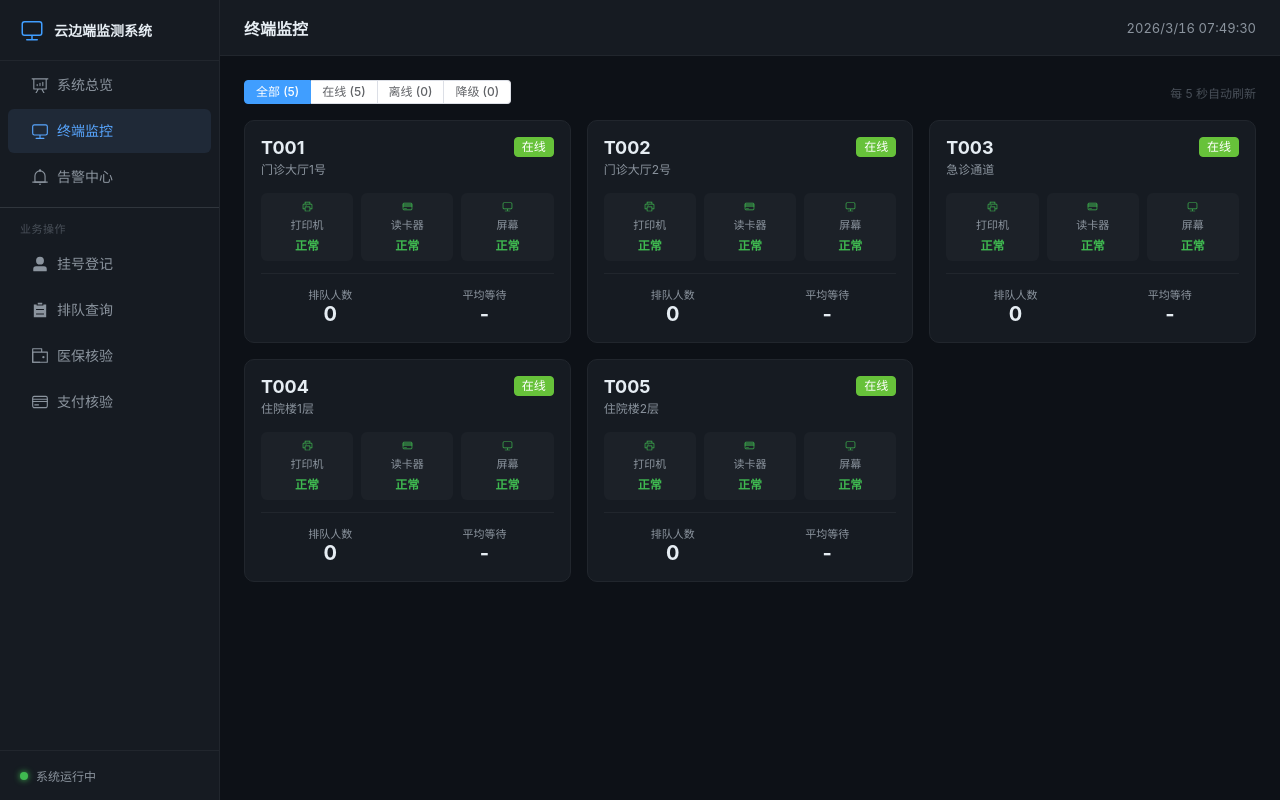
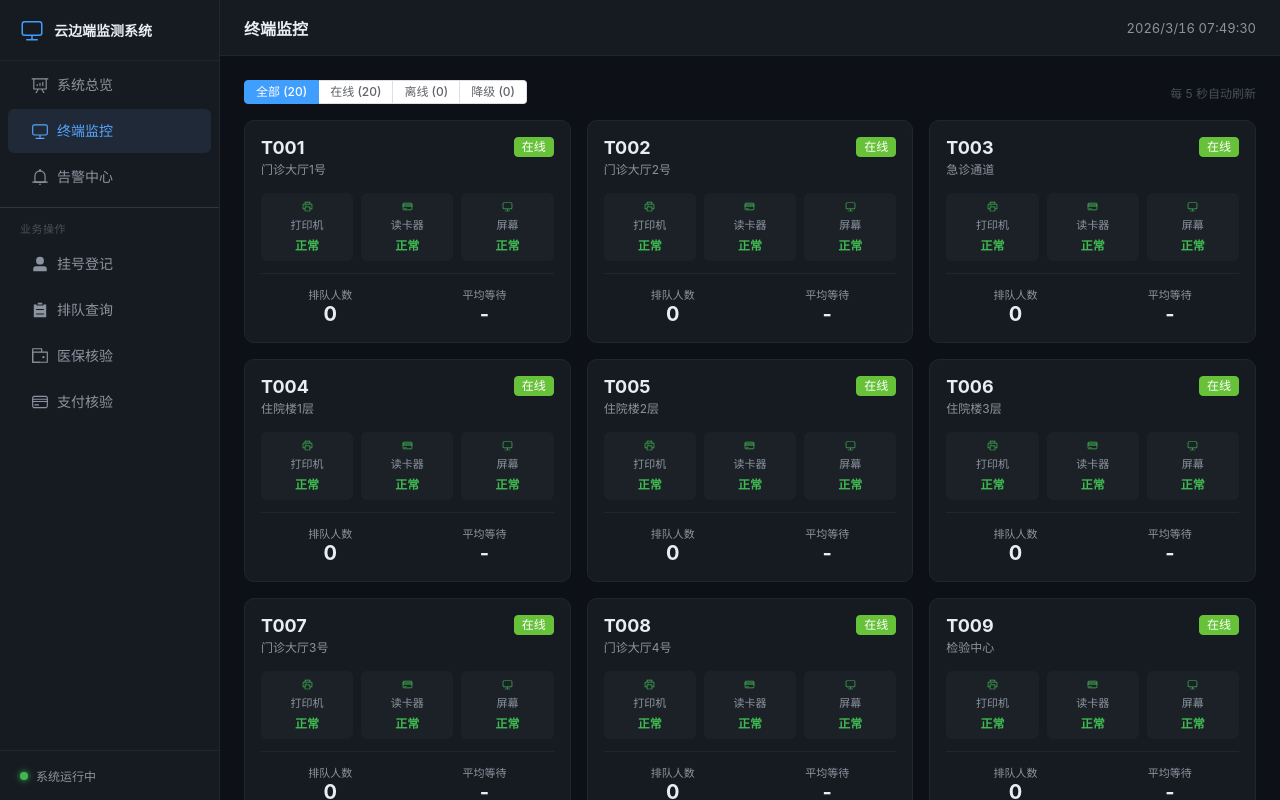
Before and after one commit to fatcat0213/Cloud-Edge-End-Collaborative-Self-Service-Healthcare-and-Alert-System, a Vue app in the folder frontend/: page /terminals in a window 1280 px wide. Built offline with nearby package versions, Linux system fonts and the light colour scheme; no server answers; sample sign-in values are in the browser's storage.

Commit message:
feat: extend terminals store to 20 terminals with resetAll

```diff
--- a/frontend/src/stores/terminals.js
+++ b/frontend/src/stores/terminals.js
@@ -1,22 +1,48 @@
 import { defineStore } from 'pinia'
 import { ref, computed } from 'vue'
-import { useAlertsStore } from './alerts'
 
-// Simulate terminal states derived from alerts (in a real system, edge-service would expose terminal states)
+const TERMINAL_LOCATIONS = {
+  T001: '门诊大厅1号',
+  T002: '门诊大厅2号',
+  T003: '急诊通道',
+  T004: '住院楼1层',
+  T005: '住院楼2层',
+  T006: '住院楼3层',
+  T007: '门诊大厅3号',
+  T008: '门诊大厅4号',
+  T009: '检验中心',
+  T010: '放射科',
+  T011: '儿科门诊',
+  T012: '内科门诊',
+  T013: '外科门诊',
+  T014: '妇产科',
+  T015: '中医门诊',
+  T016: '眼科门诊',
+  T017: '口腔科',
+  T018: '皮肤科',
+  T019: '神经内科',
+  T020: '心血管科'
+}
+
+function makeDefaultTerminal(id) {
+  return {
+    id,
+    location: TERMINAL_LOCATIONS[id],
+    status: 'online',
+    hardware: { printer: 'ok', cardReader: 'ok', screen: 'ok' },
+    queue: { depth: 0, avgWaitMs: 0 }
+  }
+}
+
+const DEFAULT_TERMINALS = Object.keys(TERMINAL_LOCATIONS).map(makeDefaultTerminal)
+
 export const useTerminalsStore = defineStore('terminals', () => {
-  const terminals = ref([
-    { id: 'T001', location: '门诊大厅1号', status: 'online', hardware: { printer: 'ok', cardReader: 'ok', screen: 'ok' }, queue: { depth: 0, avgWaitMs: 0 } },
-    { id: 'T002', location: '门诊大厅2号', status: 'online', hardware: { printer: 'ok', cardReader: 'ok', screen: 'ok' }, queue: { depth: 0, avgWaitMs: 0 } },
-    { id: 'T003', location: '急诊通道',     status: 'online', hardware: { printer: 'ok', cardReader: 'ok', screen: 'ok' }, queue: { depth: 0, avgWaitMs: 0 } },
-    { id: 'T004', location: '住院楼1层',   status: 'online', hardware: { printer: 'ok', cardReader: 'ok', screen: 'ok' }, queue: { depth: 0, avgWaitMs: 0 } },
-    { id: 'T005', location: '住院楼2层',   status: 'online', hardware: { printer: 'ok', cardReader: 'ok', screen: 'ok' }, queue: { depth: 0, avgWaitMs: 0 } },
-  ])
+  const terminals = ref(DEFAULT_TERMINALS.map(t => ({ ...t, hardware: { ...t.hardware }, queue: { ...t.queue } })))
 
   const onlineCount = computed(() => terminals.value.filter(t => t.status === 'online').length)
   const offlineCount = computed(() => terminals.value.filter(t => t.status === 'offline').length)
   const degradedCount = computed(() => terminals.value.filter(t => t.status === 'degraded').length)
 
-  // Apply latest alert state to terminals
   function applyAlerts(alerts) {
     const terminalMap = {}
     alerts.forEach(a => {
@@ -26,21 +52,29 @@ export const useTerminalsStore = defineStore('terminals', () => {
     terminals.value = terminals.value.map(t => {
       const termAlerts = terminalMap[t.id] || []
       const latestHardware = termAlerts.find(a => a.type === 'HARDWARE')
-      const newT = { ...t }
+      const newT = { ...t, hardware: { ...t.hardware } }
       if (latestHardware) {
         if (latestHardware.message && latestHardware.message.includes('离线')) {
           newT.status = 'offline'
         } else if (latestHardware.message && latestHardware.message.includes('打印机')) {
           newT.status = 'degraded'
-          newT.hardware = { ...t.hardware, printer: 'paper_jam' }
+          newT.hardware.printer = 'paper_jam'
         } else if (latestHardware.message && latestHardware.message.includes('读卡')) {
           newT.status = 'degraded'
-          newT.hardware = { ...t.hardware, cardReader: 'error' }
+          newT.hardware.cardReader = 'error'
         }
       }
       return newT
     })
   }
 
-  return { terminals, onlineCount, offlineCount, degradedCount, applyAlerts }
+  function resetAll() {
+    terminals.value = DEFAULT_TERMINALS.map(t => ({
+      ...t,
+      hardware: { ...t.hardware },
+      queue: { ...t.queue }
+    }))
+  }
+
+  return { terminals, onlineCount, offlineCount, degradedCount, applyAlerts, resetAll }
 })
```
Also changed, not shown: 1 other file (tests, documents, lock files or other folders).
